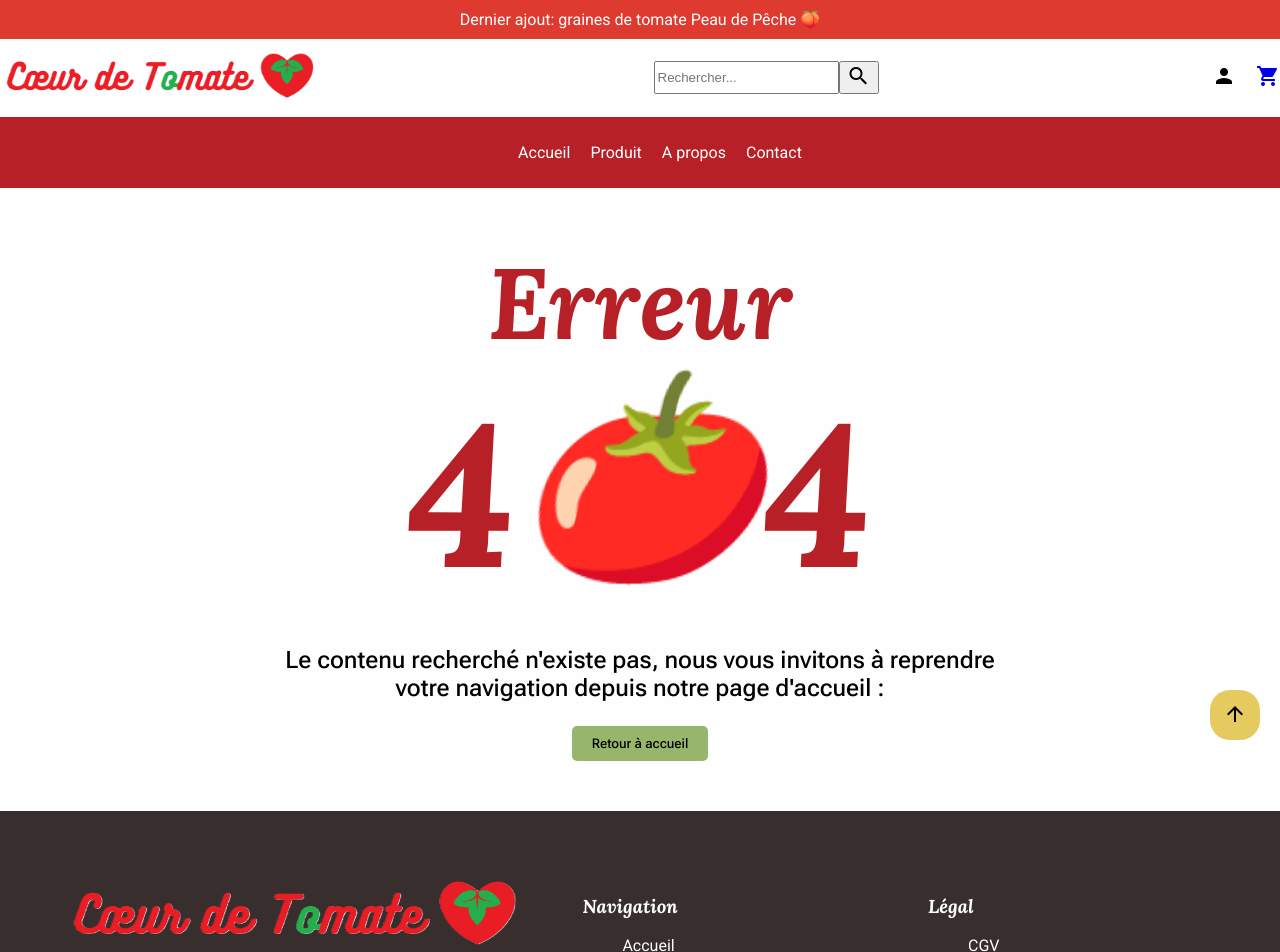
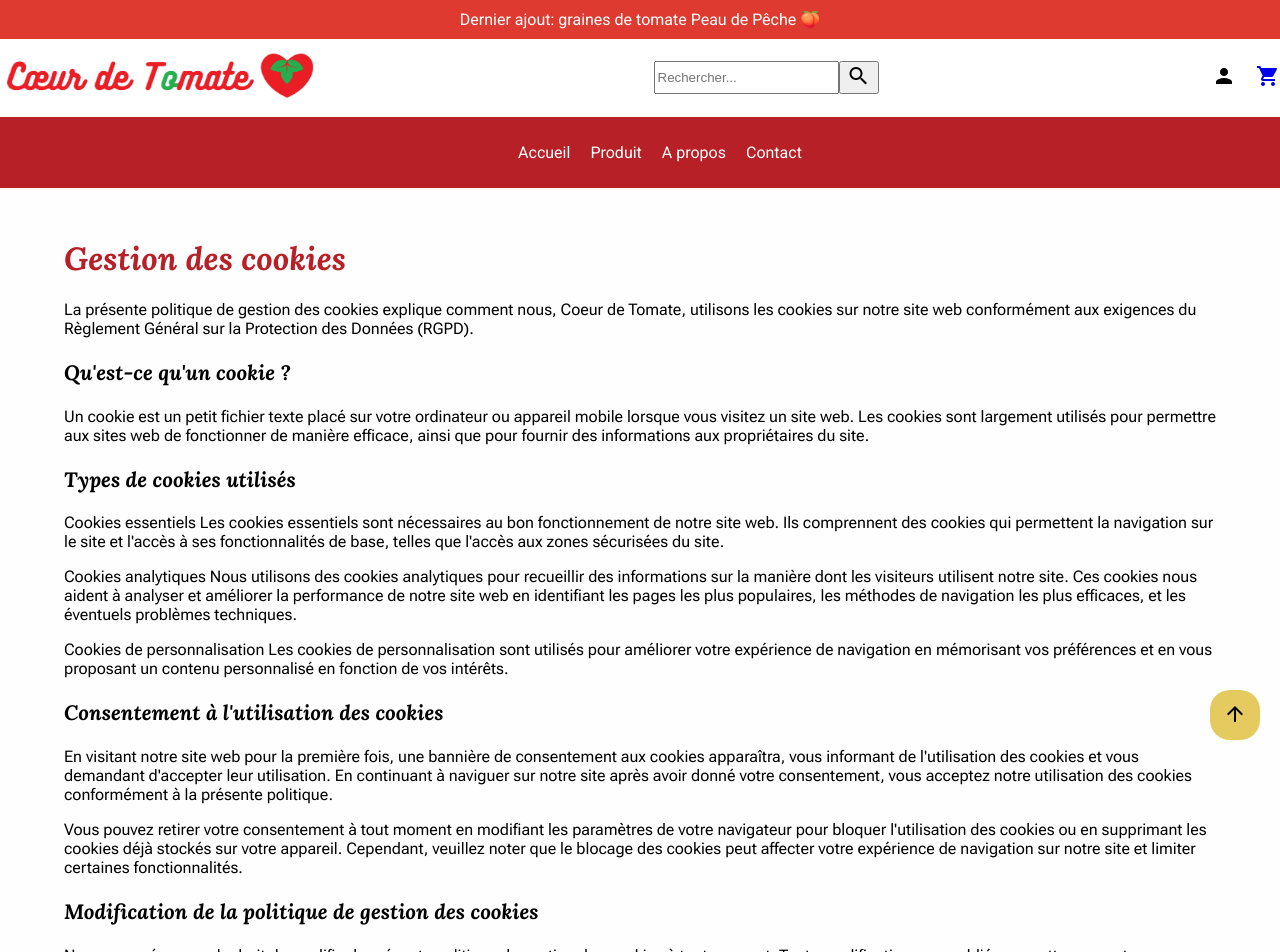
Before and after one commit to JulieNonnon/Coeur_De_Tomate_app, an Angular app: page /legal-cookie-management in a window 1280 px wide. Before the commit this address led to /error404. Shown: the top 952 px of the page. Built offline with nearby package versions, Linux system fonts and the light colour scheme.

Commit message:
feature: legal-cookie-management page created, link implemented in footer

```diff
--- a/src/app/app-routing.module.ts
+++ b/src/app/app-routing.module.ts
@@ -10,6 +10,7 @@ import { OrderSummaryComponent } from './pages/order-summary/order-summary.compo
 import { LegalCgvComponent } from './pages/legal-cgv/legal-cgv.component';
 import { LegalPrivacyPolicyComponent } from './pages/legal-privacy-policy/legal-privacy-policy.component';
 import { LegalLegalNoticeComponent } from './pages/legal-legal-notice/legal-legal-notice.component';
+import { LegalCookieManagementComponent } from './pages/legal-cookie-management/legal-cookie-management.component';
 
 const routes: Routes = [
   { path: '', component: HomeComponent, pathMatch: 'full' },
@@ -20,6 +21,7 @@ const routes: Routes = [
   { path: 'order-summary', component: OrderSummaryComponent },
   { path: 'legal-privacy-policy', component: LegalPrivacyPolicyComponent },
   { path: 'legal-legal-notice', component: LegalLegalNoticeComponent },
+  { path: 'legal-cookie-management', component: LegalCookieManagementComponent },
   { path: 'legal-cgv', component: LegalCgvComponent },
   { path: 'error404', component: Error404Component },
   { path: '**', redirectTo: '/error404' }
--- a/src/app/app.module.ts
+++ b/src/app/app.module.ts
@@ -28,6 +28,7 @@ import { FlexLayoutModule } from '@angular/flex-layout';
 import { LegalCgvComponent } from './pages/legal-cgv/legal-cgv.component';
 import { LegalPrivacyPolicyComponent } from './pages/legal-privacy-policy/legal-privacy-policy.component';
 import { LegalLegalNoticeComponent } from './pages/legal-legal-notice/legal-legal-notice.component';
+import { LegalCookieManagementComponent } from './pages/legal-cookie-management/legal-cookie-management.component';
 
 
 @NgModule({
@@ -52,7 +53,8 @@ import { LegalLegalNoticeComponent } from './pages/legal-legal-notice/legal-lega
     CategoryCardComponent,
     LegalCgvComponent,
     LegalPrivacyPolicyComponent,
-    LegalLegalNoticeComponent
+    LegalLegalNoticeComponent,
+    LegalCookieManagementComponent
   ],
   imports: [
     BrowserModule,
--- a/src/app/components/footer/footer.component.html
+++ b/src/app/components/footer/footer.component.html
@@ -28,7 +28,7 @@
                     <li><a routerLink="/legal-cgv">CGV</a></li>
                     <li><a routerLink="/legal-legal-notice">Mentions Légales</a></li>
                     <li><a routerLink="/legal-privacy-policy">Politique de Confidentialité</a></li>
-                    <li><a routerLink="/error404">Gestion de cookies</a></li>
+                    <li><a routerLink="/legal-cookie-management">Gestion de cookies</a></li>
                 </ul>
             </nav>
         </div>
@@ -38,7 +38,7 @@
 
     <div class="cookieBloc">
         <p> Nous utilisons des cookies pour vous offrir la meilleure expérience sur notre site. Vous pouvez à tout moment personnaliser vos préférences dans les paramètres.</p>
-        <app-button class="cookieParamBtn" [text]="'Paramètres'" mat-button (click)="openCookieModal()"></app-button>
+        <app-button class="legal-cookie-management" [text]="'Paramètres'" mat-button (click)="openCookieModal()"></app-button>
     </div>
 
 
--- /dev/null
+++ b/src/app/pages/legal-cookie-management/legal-cookie-management.component.css
@@ -0,0 +1,25 @@
+.containerCookieManagement{
+    margin: 50px 5%;
+    /* border: blue solid 1px; */
+}
+
+.containerCookieManagement h1 {
+    color: var(--color-title);
+    font-size: clamp(22px, 5vw, 32px);
+}
+
+.containerCookieManagement h3 {
+    font-size: clamp(18px, 5vw, 20.8px);
+}
+
+.containerCookieManagement p {
+    font-size: clamp(14px, 5vw, 16px);
+}
+
+@media (max-width:430px) {
+
+    .containerCookieManagement p {
+        text-align: justify;
+        }
+
+    }
--- /dev/null
+++ b/src/app/pages/legal-cookie-management/legal-cookie-management.component.html
@@ -0,0 +1,30 @@
+<div class="containerCookieManagement">
+
+    <h1>Gestion des cookies</h1>
+    <p>La présente politique de gestion des cookies explique comment nous, Coeur de Tomate, utilisons les cookies sur notre site web conformément aux exigences du Règlement Général sur la Protection des Données (RGPD).</p>
+
+    <h3>Qu'est-ce qu'un cookie ?</h3>
+    <p>Un cookie est un petit fichier texte placé sur votre ordinateur ou appareil mobile lorsque vous visitez un site web. Les cookies sont largement utilisés pour permettre aux sites web de fonctionner de manière efficace, ainsi que pour fournir des informations aux propriétaires du site.</p>
+
+    <h3>Types de cookies utilisés</h3>
+    <p>Cookies essentiels
+    Les cookies essentiels sont nécessaires au bon fonctionnement de notre site web. Ils comprennent des cookies qui permettent la navigation sur le site et l'accès à ses fonctionnalités de base, telles que l'accès aux zones sécurisées du site.</p>
+
+    <p>Cookies analytiques
+    Nous utilisons des cookies analytiques pour recueillir des informations sur la manière dont les visiteurs utilisent notre site. Ces cookies nous aident à analyser et améliorer la performance de notre site web en identifiant les pages les plus populaires, les méthodes de navigation les plus efficaces, et les éventuels problèmes techniques.</p>
+
+    <p>Cookies de personnalisation
+    Les cookies de personnalisation sont utilisés pour améliorer votre expérience de navigation en mémorisant vos préférences et en vous proposant un contenu personnalisé en fonction de vos intérêts.</p>
+
+    <h3>Consentement à l'utilisation des cookies</h3>
+    <p>En visitant notre site web pour la première fois, une bannière de consentement aux cookies apparaîtra, vous informant de l'utilisation des cookies et vous demandant d'accepter leur utilisation. En continuant à naviguer sur notre site après avoir donné votre consentement, vous acceptez notre utilisation des cookies conformément à la présente politique.</p>
+
+    <p>Vous pouvez retirer votre consentement à tout moment en modifiant les paramètres de votre navigateur pour bloquer l'utilisation des cookies ou en supprimant les cookies déjà stockés sur votre appareil. Cependant, veuillez noter que le blocage des cookies peut affecter votre expérience de navigation sur notre site et limiter certaines fonctionnalités.</p>
+
+    <h3>Modification de la politique de gestion des cookies</h3>
+    <p>Nous nous réservons le droit de modifier la présente politique de gestion des cookies à tout moment. Toute modification sera publiée sur cette page, et nous vous encourageons à consulter régulièrement cette page pour rester informé des mises à jour.</p>
+
+    <h3>Nous contacter</h3>
+    <p>Si vous avez des questions ou des préoccupations concernant notre politique de gestion des cookies, n'hésitez pas à nous contacter à l'adresse suivante : "coeurdetomate &#64; gmail.com".</p>
+
+</div>
```
Also changed, not shown: src/app/pages/legal-cookie-management/legal-cookie-management.component.ts (added, +10 -0 lines), 1 other file (tests, documents, lock files or other folders).
